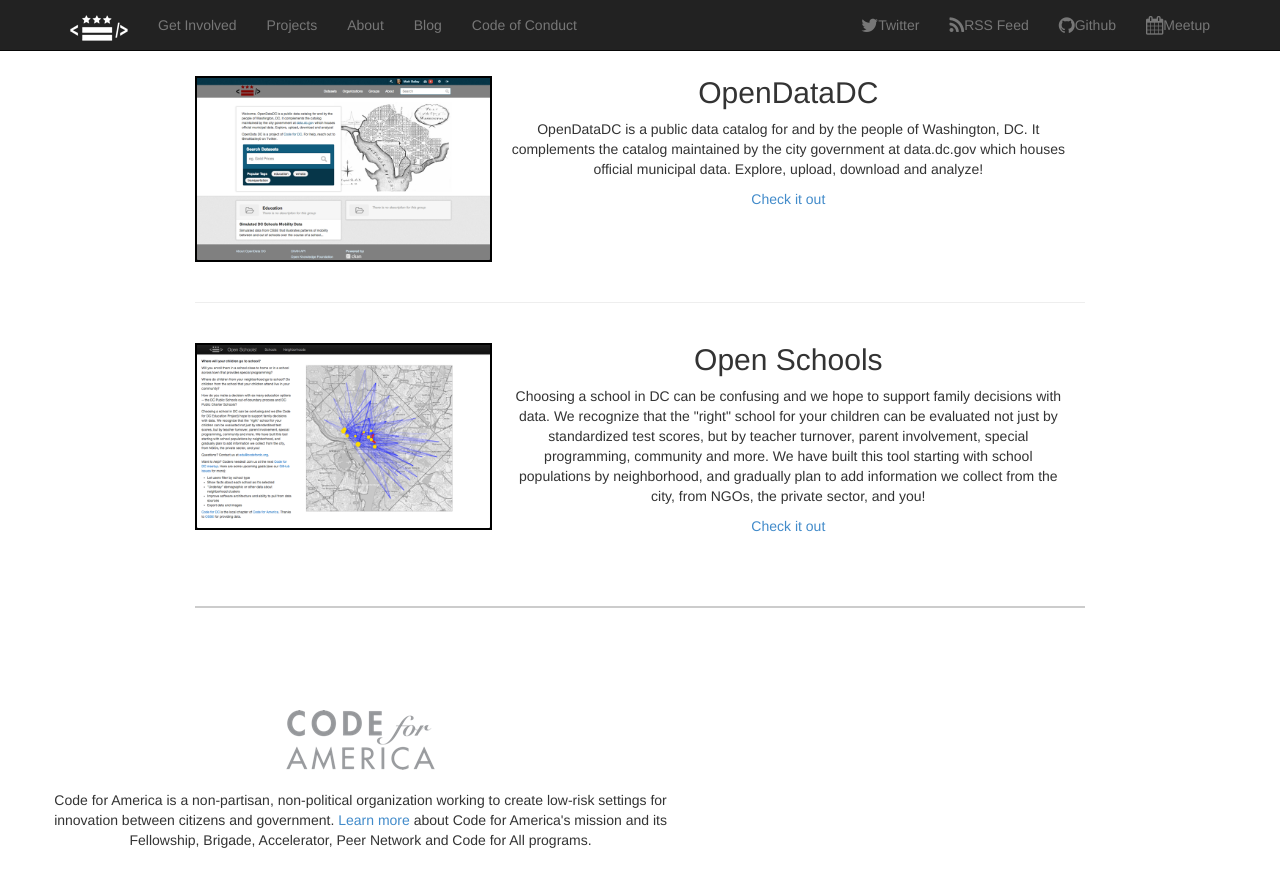
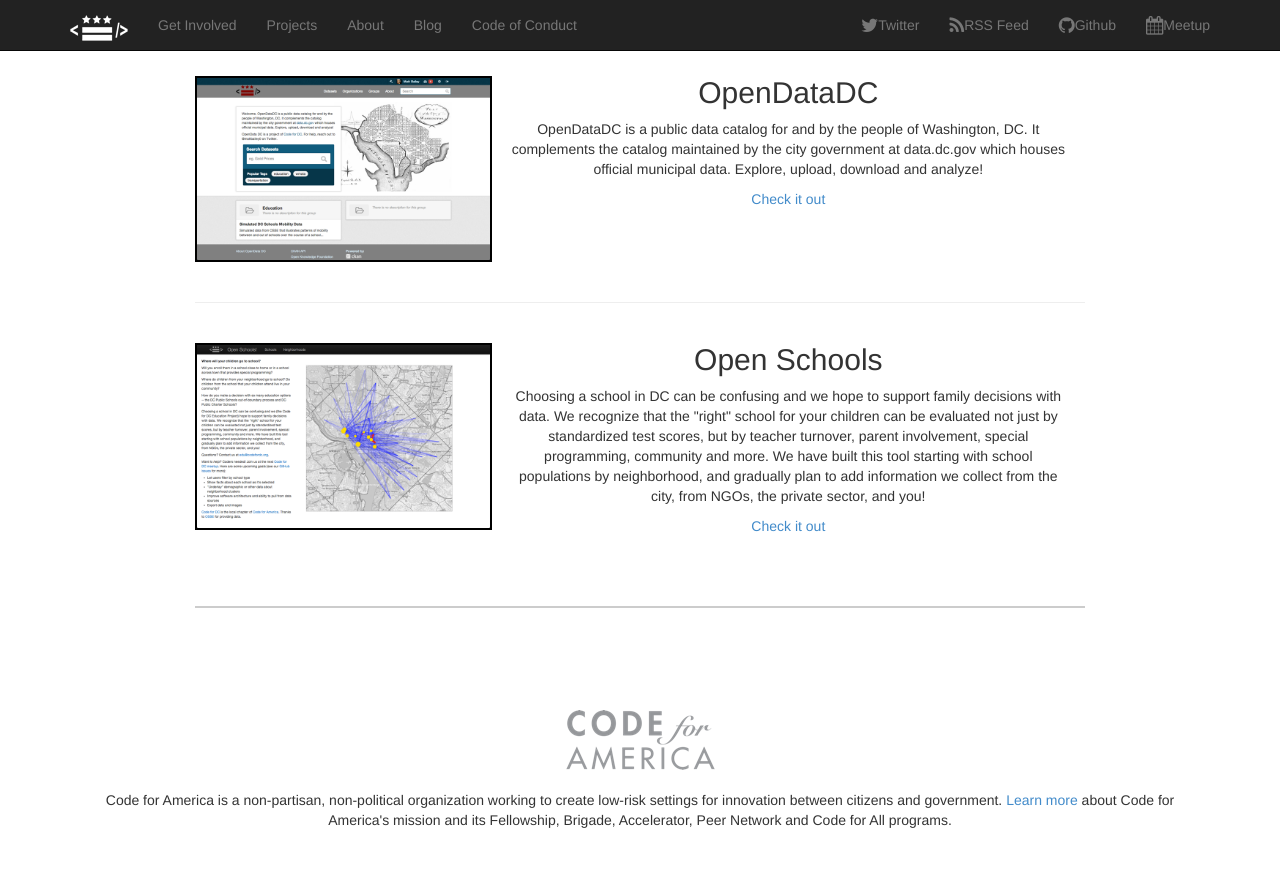
Before and after one commit to civictechdc/codefordc.github.com, a Jekyll site: the page built from index.html, in a window 1280 px wide and 900 px high, scrolled down 2166 px. Shown: the top 887 px of the window. Built offline with Jekyll 4.4.1, drawn with Linux system fonts in a browser that asks for light colours; Markdown is read by kramdown in place of the engine named in the settings.

Commit message:
fix up a few lines

```diff
--- a/_includes/_footer.html
+++ b/_includes/_footer.html
@@ -1,5 +1,5 @@
-<div class="container col-lg-10 starter-template">
-    <div class="col-lg-8">
+<div class="container">
+    <div class="col-lg-12 starter-template">
         <p class="lead">
             <img src="/images/cfa_logo_greyscale.png" alt="Code for America" />
             <h2></h2>
```
